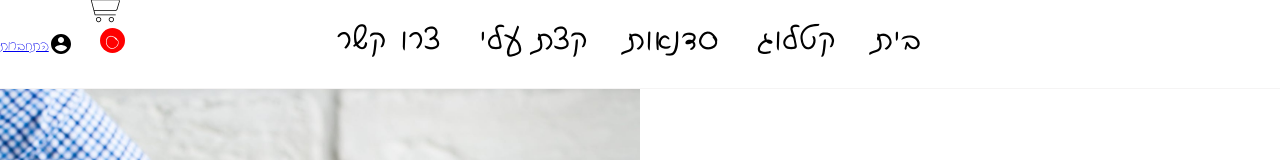
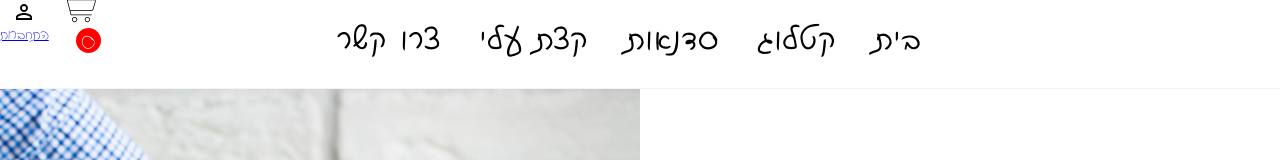
Before and after one commit to ErezBiren/react-cakes, a React (Create React App) app in the folder client/: page / in a window 1280 px wide. Shown: the top 160 px of the page. Built offline with nearby package versions, Linux system fonts and the light colour scheme; no server answers; the database is empty.

Commit message:
add overflow to the cart

```diff
--- a/client/src/components/Cart/CartDrawer/CartDrawer.module.css
+++ b/client/src/components/Cart/CartDrawer/CartDrawer.module.css
@@ -12,12 +12,19 @@
   background-color: black;
   color: white;
   width: 300px;
-  height: 100px;
+  height: 10vh;
   display: flex;
   align-items: center;
   justify-content: center;
 }
 
 .carts {
-  flex-basis: 50%;
+  height: 65vh;
+  overflow: auto;
 }
+
+@media only screen and (min-width: 768px) {
+  .carts {
+    height: 70vh;
+  }
+}
--- a/client/src/components/Header/Header.module.css
+++ b/client/src/components/Header/Header.module.css
@@ -38,6 +38,11 @@
 .cartIcon {
 }
 
+.login {
+  display: flex;
+  flex-direction: column;
+}
+
 @media only screen and (min-width: 768px) {
   .navBar {
     position: absolute;
--- a/client/src/components/Header/Header.tsx
+++ b/client/src/components/Header/Header.tsx
@@ -1,5 +1,6 @@
 import IconButton from "@material-ui/core/IconButton";
 import { AccountCircle } from "@material-ui/icons";
+import { PersonOutlineSharp } from "@material-ui/icons";
 import { useDispatch, useSelector } from "react-redux";
 import { Link } from "react-router-dom";
 
@@ -32,7 +33,7 @@ const Header = () => {
 
           {!isLoggedIn && (
             <div className={styles.login}>
-              <AccountCircle />
+              <PersonOutlineSharp />
 
               <Link to="/auth">התחברות</Link>
             </div>
```
